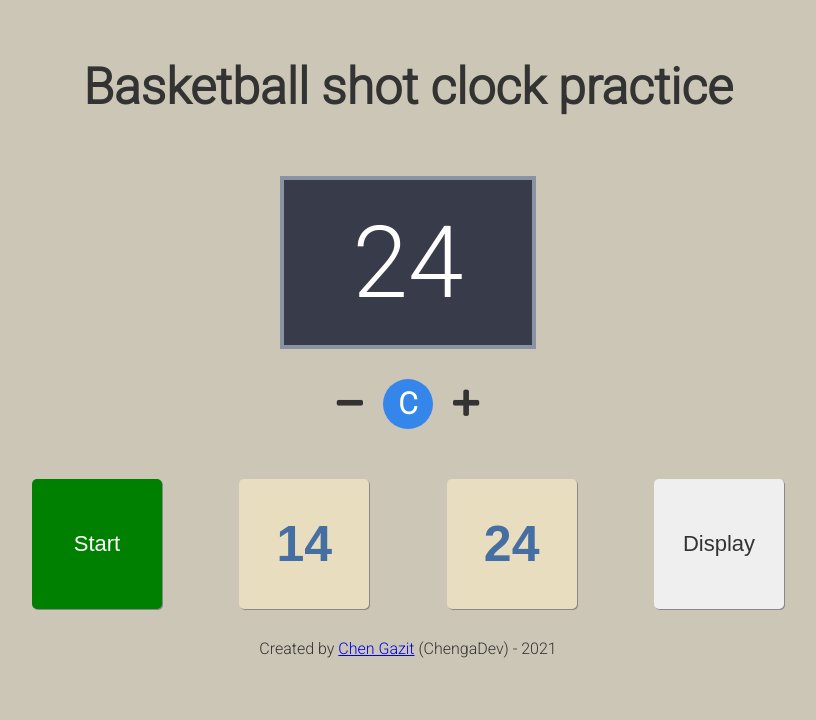
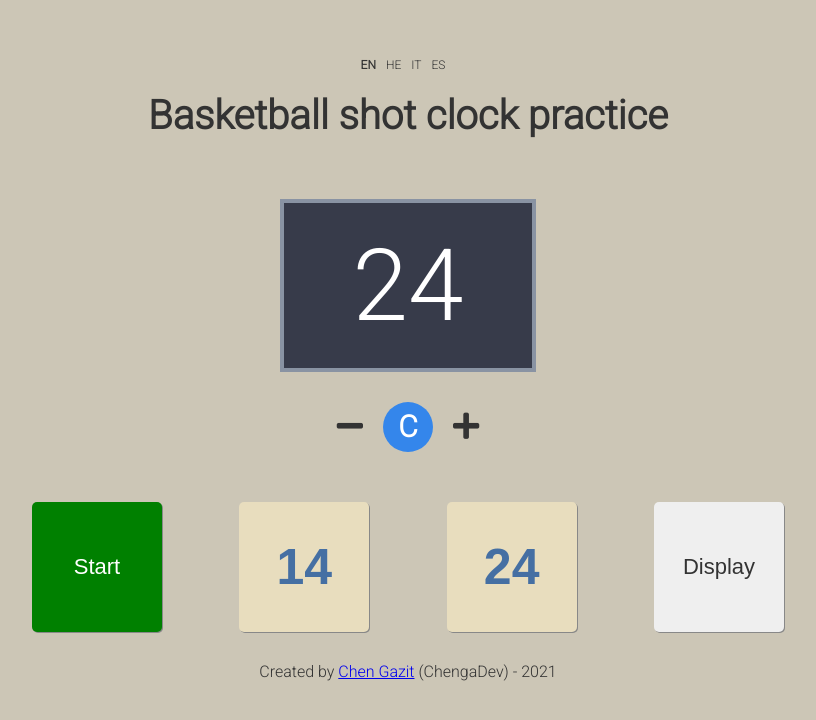
Before and after one commit to ChengaDev/shotclock, a React (Create React App) app: page / in a window 1280 px wide. Shown: the top 720 px of the page, without its empty margins (232-1048 px from the left). Built offline with nearby package versions, Linux system fonts and the light colour scheme.

Commit message:
enable changing language

```diff
--- a/src/App.tsx
+++ b/src/App.tsx
@@ -1,12 +1,17 @@
-import React from 'react';
+import LanguageSelector from './components/LanguageSelector';
 import ShotClock from './components/ShotClock';
 import Footer from './components/Footer';
+
+import LanguageProvider from './contexts/Language/LanguageProvider';
 
 function App() {
 	return (
 		<div className='App'>
-			<ShotClock />
-			<Footer />
+			<LanguageProvider>
+				<LanguageSelector />
+				<ShotClock />
+				<Footer />
+			</LanguageProvider>
 		</div>
 	);
 }
--- a/src/components/Controls.tsx
+++ b/src/components/Controls.tsx
@@ -1,7 +1,7 @@
 import React, { useContext } from 'react';
 import styled from 'styled-components';
 
-import { LocalizationContext } from '../contexts/Language/LanguageProvider';
+import { useLocalization } from '../contexts/Language/LanguageProvider';
 
 type ControlsProps = {
 	isTicking: boolean;
@@ -12,7 +12,7 @@ type ControlsProps = {
 };
 
 function Buttons(props: ControlsProps) {
-	const { locals } = useContext(LocalizationContext);
+	const { locals } = useLocalization();
 
 	return (
 		<Container>
--- /dev/null
+++ b/src/components/LanguageSelector.tsx
@@ -0,0 +1,55 @@
+import { useContext } from 'react';
+import styled from 'styled-components';
+
+import { useLocalization } from '../contexts/Language/LanguageProvider';
+import LanguageCodes from '../constants/LanguageCodes';
+
+const LanguageSelector = () => {
+	const { languageCode, changeLocale } = useLocalization();
+
+	return (
+		<Container>
+			{Object.values(LanguageCodes).map((language) => {
+				return (
+					<LanguageDisplay
+						key={language}
+						onClick={() => changeLocale(language)}
+						isSelected={languageCode === language}
+					>
+						{language.toUpperCase()}
+					</LanguageDisplay>
+				);
+			})}
+		</Container>
+	);
+};
+
+const Container = styled.div`
+	font-size: 12px;
+	display: flex;
+	text-align: center;
+	width: 100%;
+	justify-content: center;
+	margin-bottom: 20px;
+`;
+
+type LanguageDisplayProps = {
+	isSelected: boolean;
+};
+
+const LanguageDisplay = styled.div<LanguageDisplayProps>`
+	cursor: pointer;
+	margin-right: 10px;
+
+	:hover {
+		font-weight: bold;
+	}
+
+	${(props) =>
+		props.isSelected &&
+		`
+        font-weight: bold;
+    `}
+`;
+
+export default LanguageSelector;
--- a/src/components/ShotClock.tsx
+++ b/src/components/ShotClock.tsx
@@ -5,10 +5,10 @@ import Correction from './Correction';
 import ShotClockReset from '../Constants';
 import { useSpring, animated } from 'react-spring';
 
-import { LocalizationContext } from '../contexts/Language/LanguageProvider';
+import { useLocalization } from '../contexts/Language/LanguageProvider';
 
 const ShotClock = () => {
-	const { locals } = useContext(LocalizationContext);
+	const { locals } = useLocalization();
 
 	const [currentSeconds, setCurrentSeconds] = useState<number>(ShotClockReset.BackCountPosition);
 	const [isTicking, setIsTicking] = useState<boolean>(false);
@@ -155,7 +155,7 @@ const Title = styled.h1`
 	text-align: center;
 
 	@media ${'(min-width: 770px)'} {
-		font-size: 50px;
+		font-size: 40px;
 	}
 
 	@media ${'(max-width: 550px)'} {
--- a/src/contexts/Language/LanguageProvider.tsx
+++ b/src/contexts/Language/LanguageProvider.tsx
@@ -1,4 +1,4 @@
-import React, { useState, createContext, FC } from 'react';
+import React, { useState, createContext, useContext, FC } from 'react';
 import { LocalizationContextType } from './types';
 import Localization from '../../localization/locailzation';
 import LanguageCodes from '../../constants/LanguageCodes';
@@ -6,7 +6,9 @@ import LanguageCodes from '../../constants/LanguageCodes';
 const languageContextDefaultValues: LocalizationContextType = {
 	languageCode: LanguageCodes.English,
 	locals: Localization[LanguageCodes.English],
-	changeLocale: () => {}
+	changeLocale: () => {
+		console.log('clickes');
+	}
 };
 
 export const LocalizationContext = createContext<LocalizationContextType>(languageContextDefaultValues);
@@ -25,4 +27,6 @@ const LanguageProvider: FC = ({ children }) => {
 	);
 };
 
+export const useLocalization = () => useContext(LocalizationContext);
+
 export default LanguageProvider;
```
